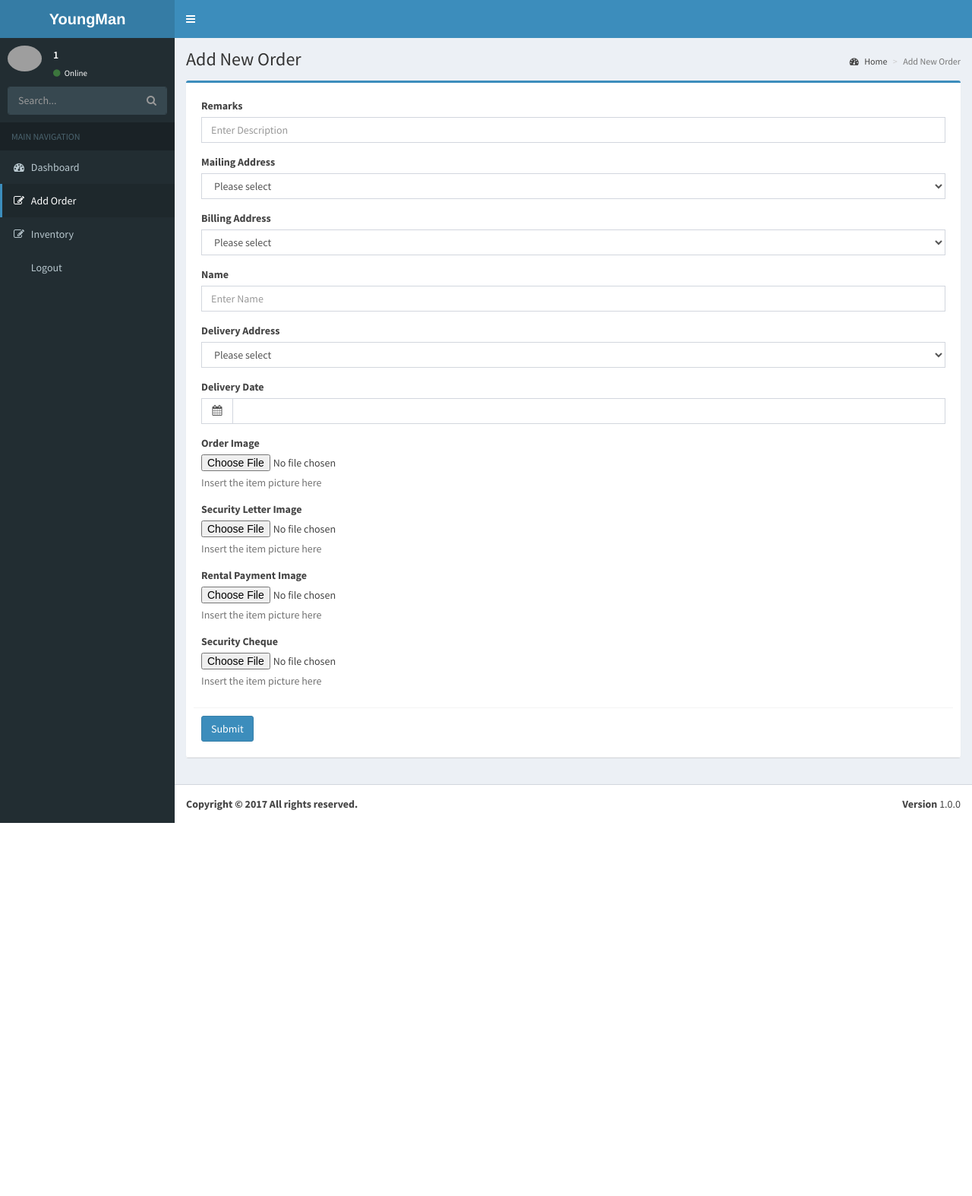
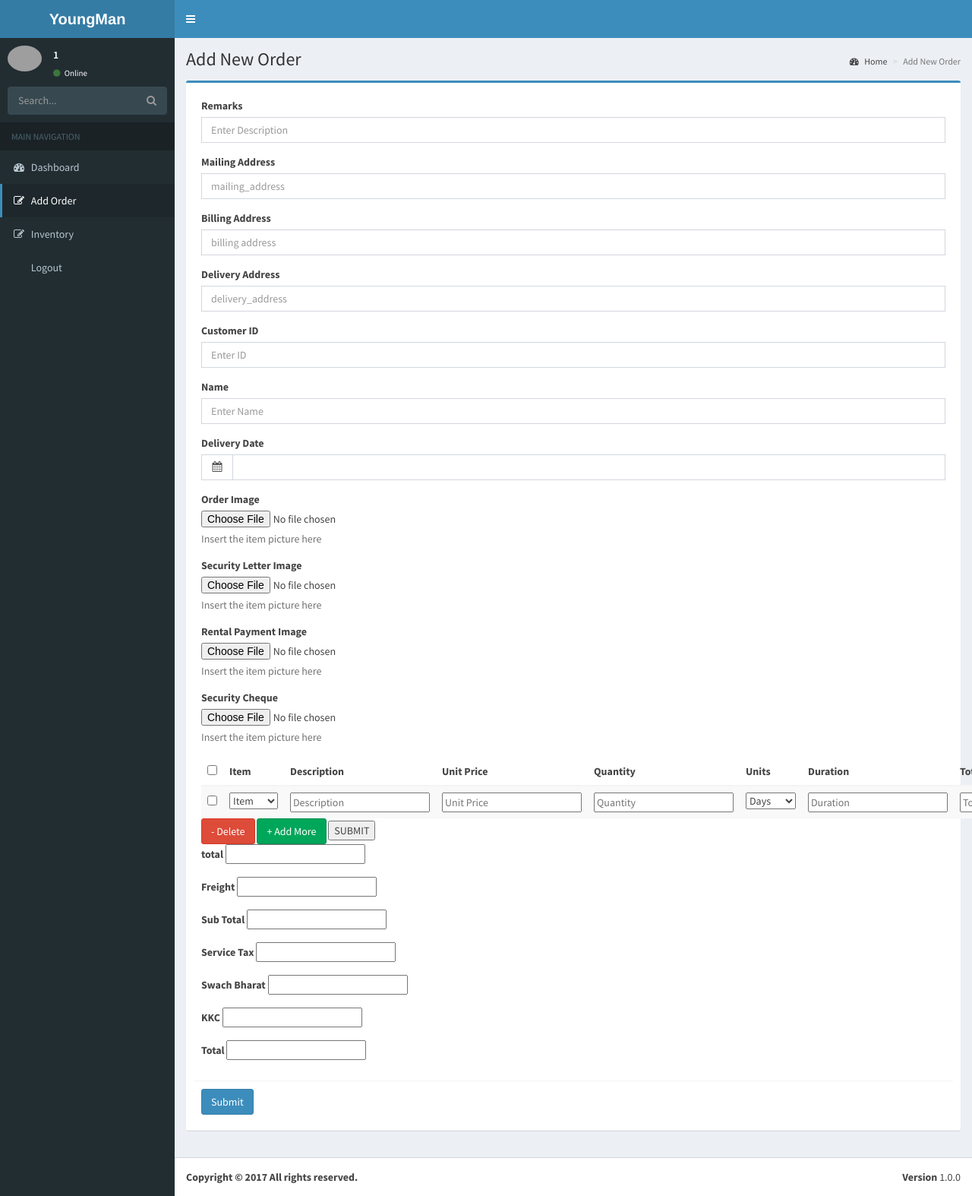
Before and after one commit to Ashishravi/inventory2, a PHP site: page /addorder.php in a window 1280 px wide. Shown: the whole page at 76% size. Before the commit the page ends 1083 px from the top, so only its background shows below. Run offline with PHP 8.4, Linux system fonts and the light colour scheme; a user stored in the database is signed in; data that the repository does not hold is empty; some libraries are stand-ins or nearby versions; grey boxes are pictures that could not be loaded.

```diff
--- a/addorder.php
+++ b/addorder.php
@@ -29,48 +29,26 @@
 
                    <div class="form-group">
                    <label for="mailing_address">Mailing Address</label>
-                   <select class="custom-select form-control" name="mailing_address" id="mailing_address">
-                         <option value="" selected disabled>Please select</option>
-                       <?php
-                       $location = mysqli_query($con, "SELECT location_id, location_name FROM table_location");
-		           		foreach ($location as $row) { ?>
-                       <option value="<?php echo $row['location_id'] ?>"><?php echo $row['location_name'] ?></option>
-                       <?php }	?>
-
-                    </select>
-
+                  <input type="text" class="form-control" name="mailing_address" id="mailing_address" placeholder="mailing_address">
                 </div>
                     <div class="form-group">
                    <label for="billing_address">Billing Address</label>
+                         <input type="text" class="form-control" name="billing_address" id="billing_address" placeholder="billing address">
+                </div>
+                  <div class="form-group">
+                   <label for="delivery_address">Delivery Address</label>
 
-                   <select class="custom-select form-control" name="billing_address" id="billing_address">
-                         <option value="" selected disabled>Please select</option>
-                       <?php
-                       $location = mysqli_query($con, "SELECT location_id, location_name FROM table_location");
-		           		foreach ($location as $row) { ?>
-                       <option value="<?php echo $row['location_id'] ?>"><?php echo $row['location_name'] ?></option>
-                       <?php }	?>
+                    <input type="text" class="form-control" name="delivery_address" id="delivery_address" placeholder="delivery_address">
 
-                    </select>
+                </div>
 
+                  <div class="form-group">
+                  <label for="id">Customer ID</label>
+                  <input type="text" class="form-control" name="id" id="id" placeholder="Enter ID">
                 </div>
                   <div class="form-group">
                   <label for="name">Name</label>
                   <input type="text" class="form-control" name="name" id="name" placeholder="Enter Name">
-                </div>
-             <div class="form-group">
-                   <label for="delivery_address">Delivery Address</label>
-
-                   <select class="custom-select form-control" name="delivery_address" id="delivery_address">
-                         <option value="" selected disabled>Please select</option>
-                       <?php
-                       $location = mysqli_query($con, "SELECT location_id, location_name FROM table_location");
-		           		foreach ($location as $row) { ?>
-                       <option value="<?php echo $row['location_id'] ?>"><?php echo $row['location_name'] ?></option>
-                       <?php }	?>
-
-                    </select>
-
                 </div>
 
             <!--    <div class="form-group">
@@ -117,6 +95,73 @@
 	          <input type="file" name="fileToUpload[]" id="fileToUpload">
 	          <p class="help-block">Insert the item picture here</p>
 	        </div>
+
+   <table id="challan_table" class="table table-striped">
+        <thead>
+		            <tr>
+                    <th width="2%"><input id="check_all" class="formcontrol" type="checkbox"/></th>
+		              <th>Item</th>
+                        <th>Description</th>
+                        <th>Unit Price</th>
+                        <th>Quantity</th>
+                        <th>Units</th>
+                        <th>Duration</th>
+                        <th>Total Price</th>
+		            </tr>
+		            </thead>
+      <tbody>
+   <tr>
+       <td><input class="case" type="checkbox"/></td>
+       <td><select id="type"><option value="Item" name="type[]">Item</option><option value="Bundle">Bundle</option></select></td>
+    <td><input type="text" name="item_description[]" id="item_description_1" class="autocomplete_txt" placeholder="Description"></td>
+    <td><input type="text" name="unit_price[]" id="unit_price" placeholder="Unit Price"></td>
+       <td><input type="text" name="qty[]" id="qty" placeholder="Quantity"></td>
+       <td><select id="unit_days" name="unit_days[]"><option value="Days">Days</option><option value="Weeks">Weeks</option><option value="Months">Months</option></select></td>
+       <td><input type="text" name="duration[]" id="duration" placeholder="Duration"></td>
+        <td><input type="number" name="total_price[]" placeholder="Total Price"></td>
+   </tr>
+          </tbody>
+
+  </table>
+                  <button class="btn btn-danger delete" type="button">- Delete</button>
+      			<button class="btn btn-success addmore" type="button">+ Add More</button>
+                  <!--  <input type="button" onclick="add_row();" value="ADD ROW">-->
+  <input type="submit" name="submit_row" value="SUBMIT">
+
+
+                  <div class="form-group">
+	          <label for="total">total</label>
+	          <input type="number" name="total" id="total">
+                  </div>
+
+                     <div class="form-group">
+	          <label for="freight">Freight</label>
+	          <input type="number" name="freight" id="freight">
+                  </div>
+
+                   <div class="form-group">
+	          <label for="sub_total">Sub Total</label>
+	          <input type="number" name="sub_total" id="sub_total">
+                  </div>
+
+                <div class="form-group">
+	          <label for="tax">Service Tax</label>
+	          <input type="number" name="tax" id="tax">
+                  </div>
+
+                  <div class="form-group">
+	          <label for="swach_bharat">Swach Bharat</label>
+	          <input type="number" name="swach_bharat" id="swach_bharat">
+                  </div>
+
+                  <div class="form-group">
+	          <label for="kkc">KKC</label>
+	          <input type="number" name="kkc" id="kkc">
+                  </div>
+                  <div class="form-group">
+	          <label for="grand_total">Total</label>
+	          <input type="number" name="grand_total" id="grand_total">
+                  </div>
 	      </div>
 	      <!-- /.box-body -->
 
--- a/includes/footer.php
+++ b/includes/footer.php
@@ -79,5 +79,6 @@ $('#datepicker').datepicker({
 <script src="dist/js/pages/dashboard2.js"></script>
 <!-- AdminLTE for demo purposes -->
 <script src="dist/js/demo.js"></script>
+<script src="dist/js/autocomp.js"></script>
 </body>
 </html>
```
Also changed, not shown: getItem.php (added, +32 -0 lines), dist/js/autocomp.js (added).
